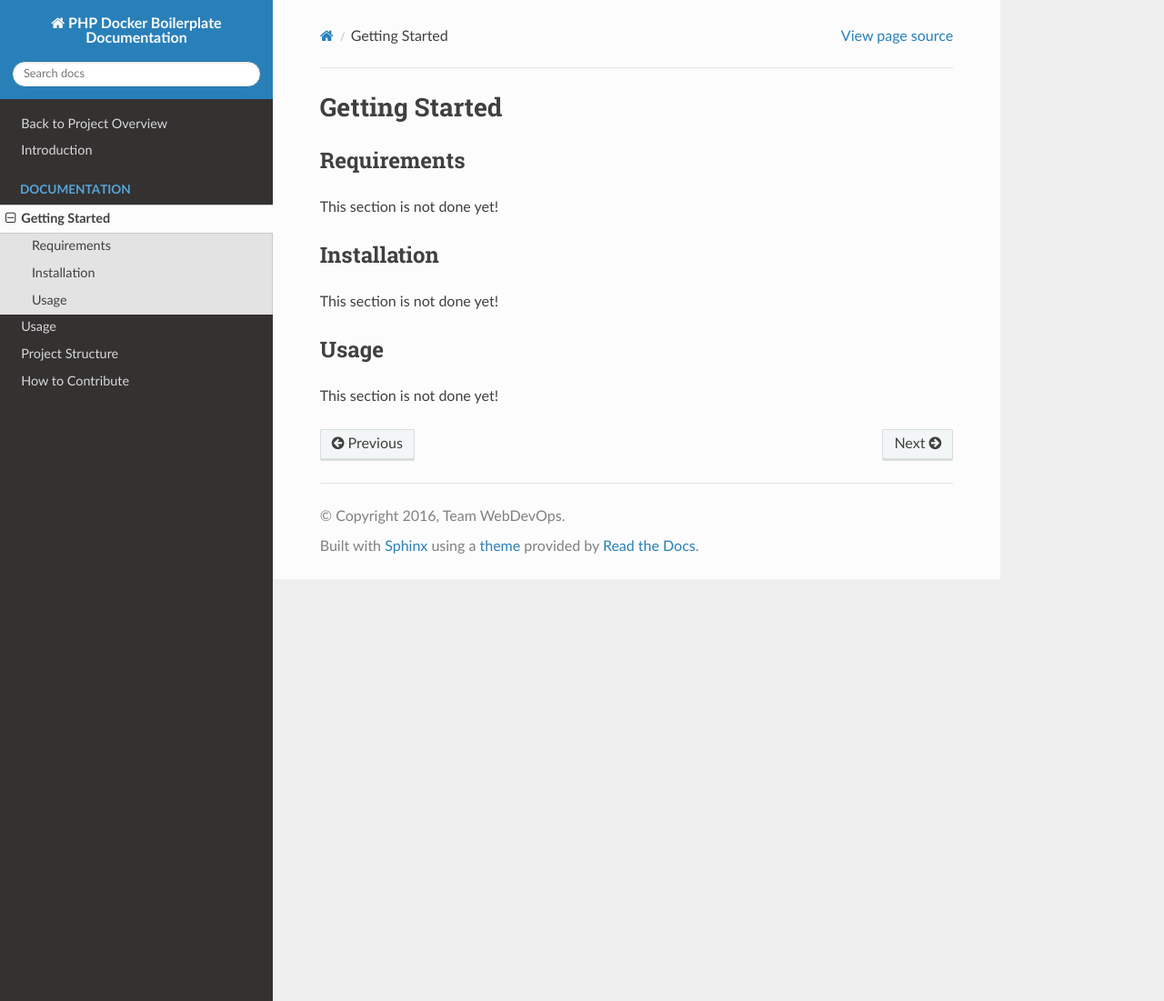
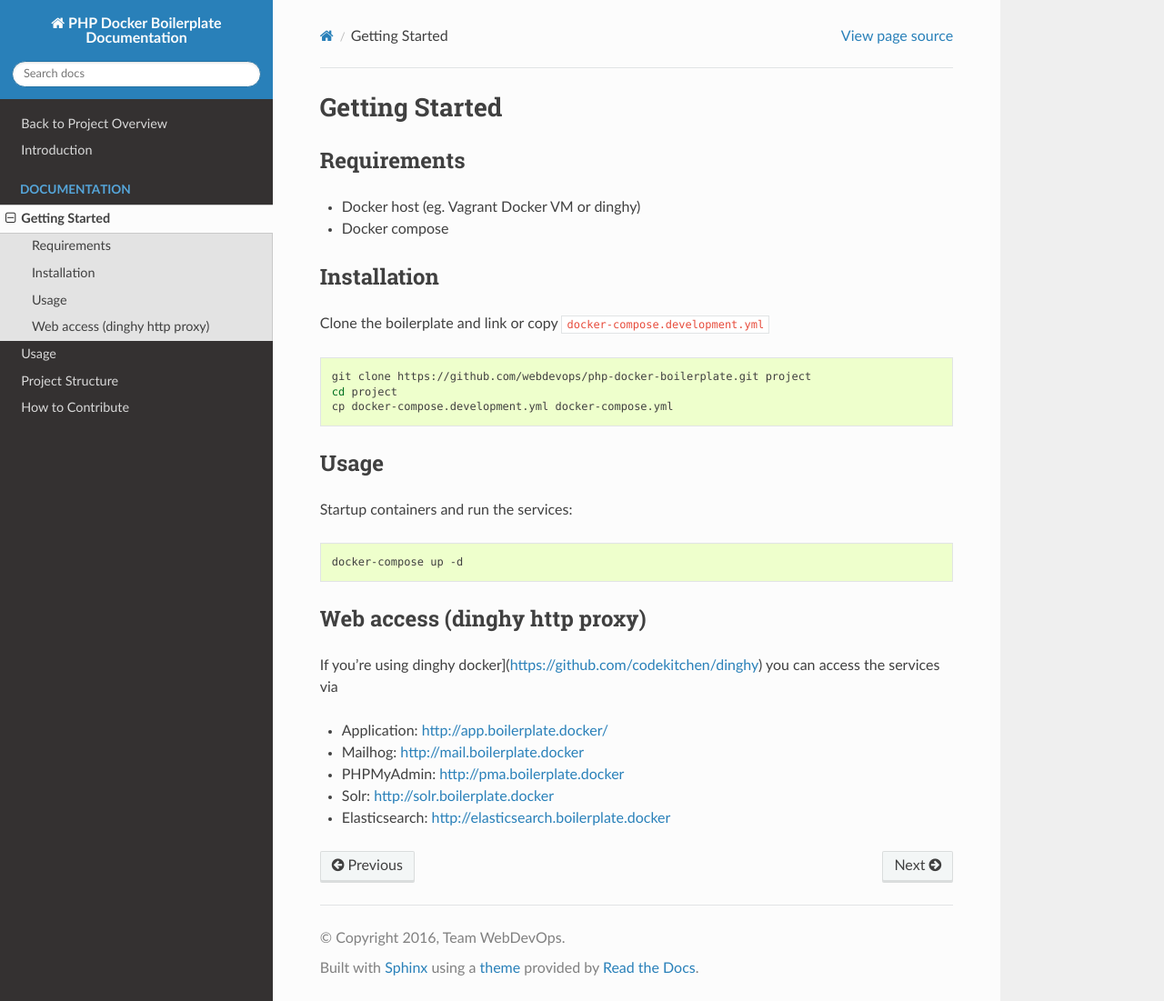
Before and after one commit to webdevops/php-docker-boilerplate, a Sphinx documentation site: the page built from documentation/docs/content/gettingStarted/index.rst, in a window 1280 px wide and 1101 px high. Shown: the whole window at 91% size. Built offline with Sphinx 7.4.7 and the Read the Docs theme 2.0.0, drawn with Linux system fonts in a browser that asks for light colours.

Commit message:
Update documentation

```diff
--- a/documentation/docs/content/gettingStarted/index.rst
+++ b/documentation/docs/content/gettingStarted/index.rst
@@ -6,16 +6,39 @@ Getting Started
 Requirements
 ------------
 
-This section is not done yet!
+* Docker host (eg. Vagrant Docker VM or dinghy)
+* Docker compose
 
 ------------
 Installation
 ------------
 
-This section is not done yet!
+Clone the boilerplate and link or copy ``docker-compose.development.yml``
+
+.. code-block:: bash
+
+   git clone https://github.com/webdevops/php-docker-boilerplate.git project
+   cd project
+   cp docker-compose.development.yml docker-compose.yml
 
 -----
 Usage
 -----
 
-This section is not done yet!
+Startup containers and run the services:
+
+.. code-block:: bash
+
+   docker-compose up -d
+
+------------------------------
+Web access (dinghy http proxy)
+------------------------------
+
+If you're using dinghy docker](https://github.com/codekitchen/dinghy) you can access the services via
+
+- Application: http://app.boilerplate.docker/
+- Mailhog: http://mail.boilerplate.docker
+- PHPMyAdmin: http://pma.boilerplate.docker
+- Solr: http://solr.boilerplate.docker
+- Elasticsearch: http://elasticsearch.boilerplate.docker
--- a/documentation/docs/content/introduction.rst
+++ b/documentation/docs/content/introduction.rst
@@ -1,11 +1,10 @@
 ============
 Introduction
 ============
-
-Introduction Content
 
 ---------------------------------------
 What is the PHP Docker Boilerplate for?
 ---------------------------------------
 
-This section is not done yet!
+This PHP Docker Boilerplate is for an example layout for an PHP application with most common services like MySQL or
+Postgres and with a development and production context and settings.
--- a/documentation/docs/content/usage/dockerCompose.rst
+++ b/documentation/docs/content/usage/dockerCompose.rst
@@ -2,4 +2,6 @@
 Docker Compose Configuration
 ============================
 
-This section is not done yet!
+Inside the `docker-compose.*.yml` files the service layout and links between the layout can be defined.
+
+For some services also the version can be chosen, eg. `MySQL-5.7.Dockerfile`
```
Also changed, not shown: documentation/docs/content/usage/dockerImages.rst (+4 -4 lines), documentation/docs/content/usage/vagrantDockerVM.rst (+6 -1 lines).
